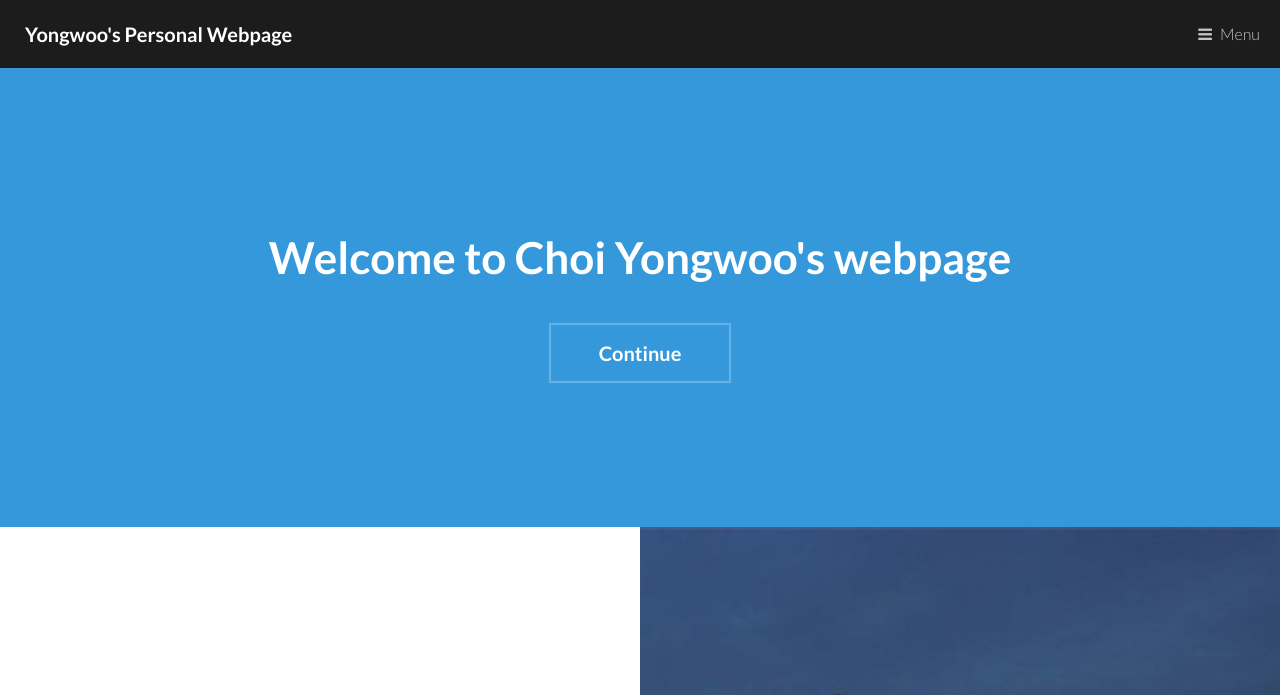
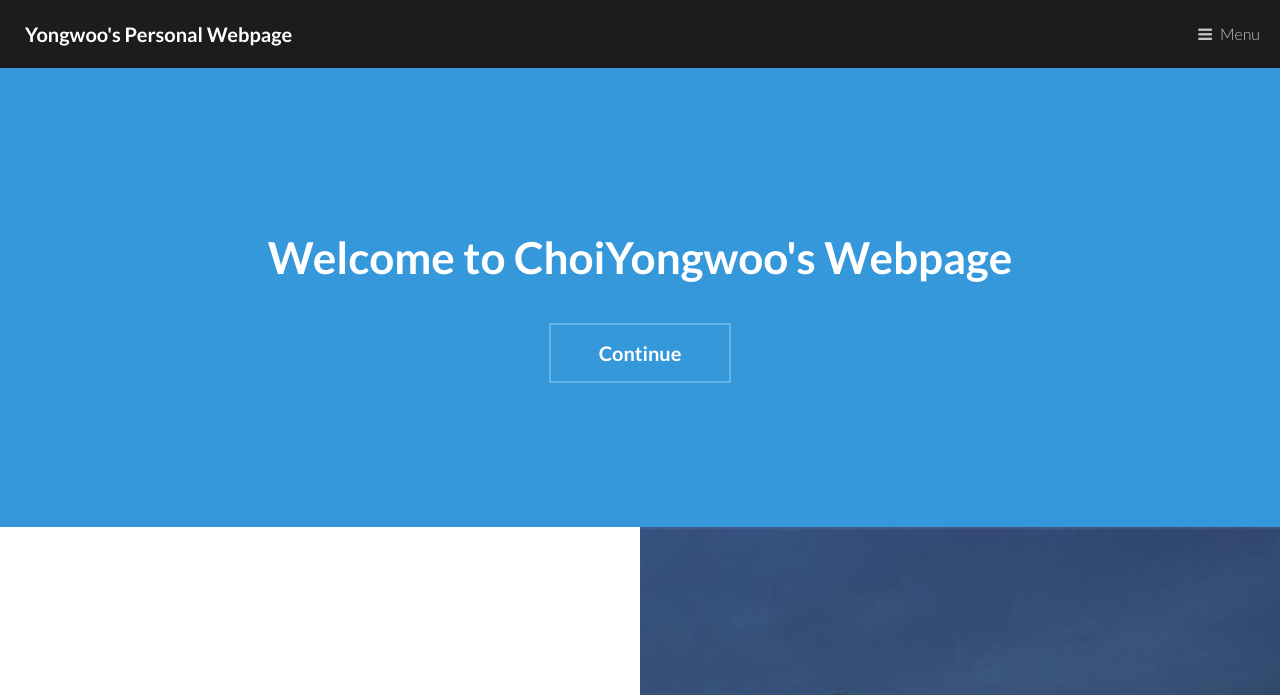
Before and after one commit to yong89223/Mid-Term_Project, a plain HTML site: page index.html in a window 1280 px wide. Shown: the top 695 px of the page. Drawn offline with Linux system fonts and the light colour scheme.

Commit message:
eleventh commit

```diff
--- a/index.html
+++ b/index.html
@@ -10,7 +10,7 @@
 				<nav><a href="#menu">Menu</a>
 				</nav></header><!-- Nav --><nav id="menu"><ul class="links"><li><a href="index.html">Home</a></li>
 				</ul></nav><!-- Banner --><section id="banner"><div class="inner">
-					<h1>Welcome to Choi Yongwoo's webpage</h1>
+					<h1>Welcome to ChoiYongwoo's Webpage</h1>
 					<ul class="actions"><li><a href="#one" class="button alt scrolly big">Continue</a></li>
 					</ul></div>
 			</section><!-- One --><article id="one" class="post style1"><div class="image">
```
